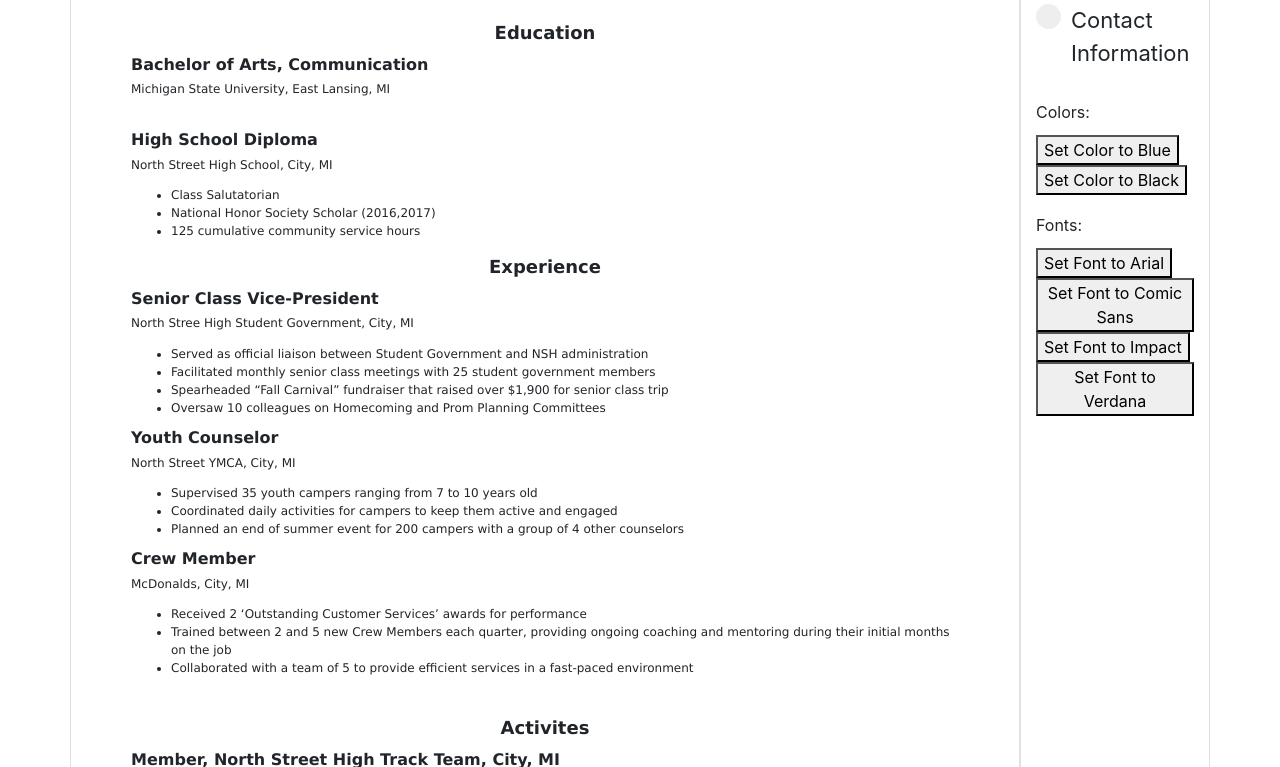
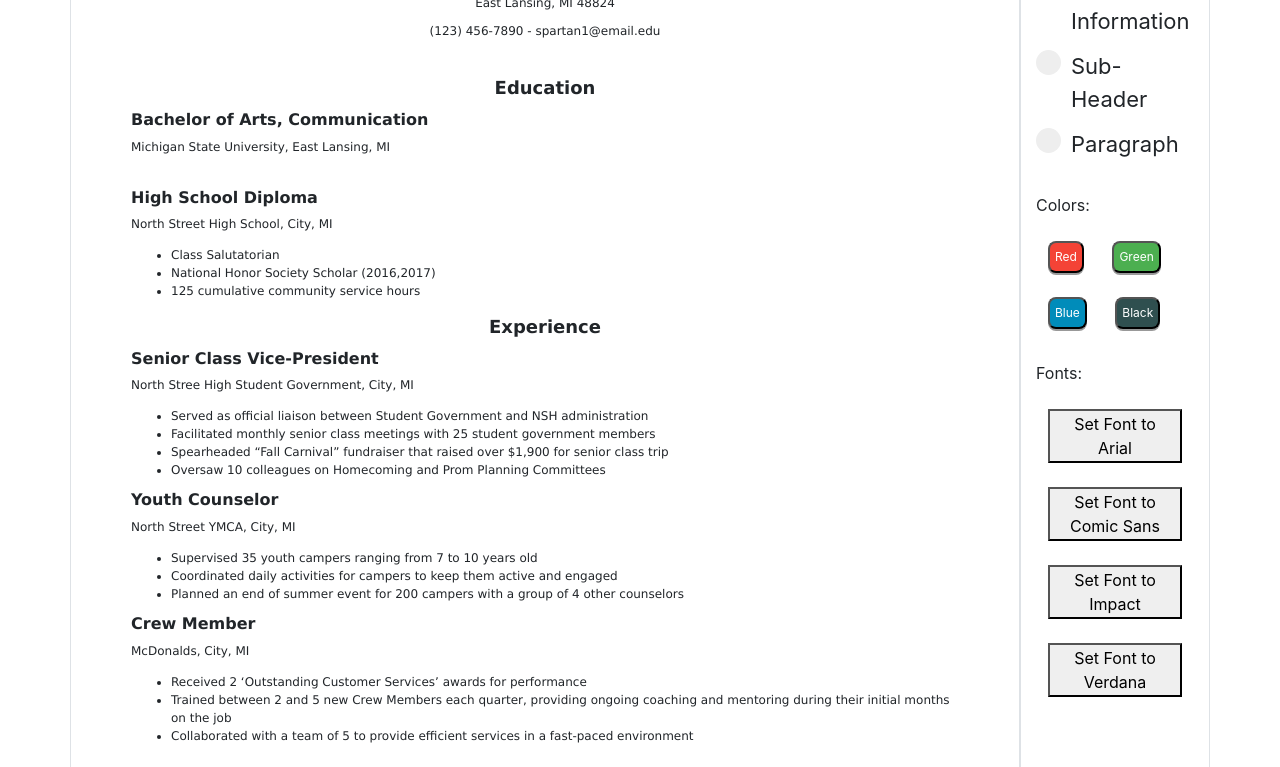
Before and after one commit to CButtars/creative-project-1, a plain HTML site: page index.html in a window 1280 px wide. Shown: the part 290-1057 px from the top of the page. Drawn offline with nearby package versions, Linux system fonts and the light colour scheme.

Commit message:
Some polishing, including moving buttons and merging new color buttons

```diff
--- a/css/main.css
+++ b/css/main.css
@@ -3,7 +3,12 @@ h1 {
 }
 
 p {
-    line-height: 80%;
+    line-height: 100%;
+}
+
+button {
+    line-height: 150%;
+    margin: 12px;
 }
 
 .Header {
@@ -44,7 +49,10 @@ p {
     font-size: 24px;
 }
 
+
+/*****************************/
 /* Styling for radio buttons */
+/*****************************/
 
 /* The container */
 .rcontainer {
@@ -109,3 +117,85 @@ p {
 	border-radius: 50%;
 	background: white;
 }
+
+
+/*************************/
+/* CSS For Color Buttons */
+/*************************/
+
+.buttonR {
+    display: inline-block;
+    padding: 5px 5px;
+    font-size: 12px;
+    cursor: pointer;
+    text-align: center;
+    color: #fff;
+    box-shadow: 0 2px #999;
+    background-color: #f44336;
+    border-radius: 8px;
+}
+ .buttonG {
+    display: inline-block;
+    padding: 5px 5px;
+    font-size: 12px;
+    cursor: pointer;
+    text-align: center;
+    color: #fff;
+    box-shadow: 0 2px #999;
+    background-color: #4CAF50;
+    border-radius: 8px;
+}
+ .buttonB {
+    display: inline-block;
+    padding: 5px 5px;
+    font-size: 12px;
+    cursor: pointer;
+    text-align: center;
+    color: #fff;
+    box-shadow: 0 2px #999;
+    background-color: #008CBA;
+    border-radius: 8px;
+}
+ .buttonBl {
+    display: inline-block;
+    padding: 5px 5px;
+    font-size: 12px;
+    cursor: pointer;
+    text-align: center;
+    color: #fff;
+    box-shadow: 0 2px #999;
+    background-color: #2F4F4F;
+    border-radius: 8px;
+}
+ .buttonR:hover {
+    background-color: #8B0000;
+}
+ .buttonG:hover {
+    background-color: #006400;
+}
+ .buttonB:hover {
+    background-color: #191970;
+}
+ .buttonBl:hover {
+    background-color: #000000;
+}
+ .buttonR:active {
+    background-color: #8B0000;
+    box-shadow: 0 2px #666;
+    transform: translateY(4px);
+}
+ .buttonG:active {
+    background-color:#006400;
+    box-shadow: 0 2px #666;
+    transform: translateY(4px);
+}
+ .buttonB:active {
+    background-color: #191970;
+    box-shadow: 0 2px #666;
+    transform: translateY(4px);
+}
+ .buttoneBl:active {
+    background-color: #000000;
+    box-shadow: 0 2px #666;
+    transform: translateY(4px);
+}
--- a/index.html
+++ b/index.html
@@ -32,6 +32,7 @@
     <div class="container">
       <div class="row"><h1>Welcome to the Resume Editor!</h1></div>
       </br>
+      <p>See how color and font affects this resume.  Select the part of the resume you'd like to edit on thr right by selecting a radio button.  Then change the color and font with the buttons below those radio buttons.</p>
       </br>
       <div class="row">
         <div class="col-12 col-md-10 border extraPadding">
@@ -96,7 +97,11 @@ mentoring during their initial months on the job</li>
               <input type="radio" checked="checked" name="radio">
               <span class="checkmark"></span>
             </label>
-            <label class="rcontainer" onclick="updateCurrentElement('SubHeader');">SubHeader
+            <label class="rcontainer" onclick="updateCurrentElement('Contact');">Contact Information
+              <input type="radio" name="radio">
+              <span class="checkmark"></span>
+            </label>
+            <label class="rcontainer" onclick="updateCurrentElement('SubHeader');">Sub-Header
               <input type="radio" name="radio">
               <span class="checkmark"></span>
             </label>
@@ -104,14 +109,12 @@ mentoring during their initial months on the job</li>
               <input type="radio" name="radio">
               <span class="checkmark"></span>
             </label>
-            <label class="rcontainer" onclick="updateCurrentElement('Contact');">Contact Information
-              <input type="radio" name="radio">
-              <span class="checkmark"></span>
-            </label>
             </br>
             <p>Colors:</p>
-            <button onclick="changeColor('blue')">Set Color to Blue</button>
-            <button onclick="changeColor('black')">Set Color to Black</button>
+            <button class="buttonR" onclick="changeColor('#f44336')">Red</button>
+            <button class="buttonG" onclick="changeColor('#4CAF50')">Green</button>
+            <button class="buttonB" onclick="changeColor('#008CBA')">Blue</button>
+            <button class="buttonBl" onclick="changeColor('#000000')">Black</button>
             </br>
             </br>
             <p>Fonts:</p>
```
